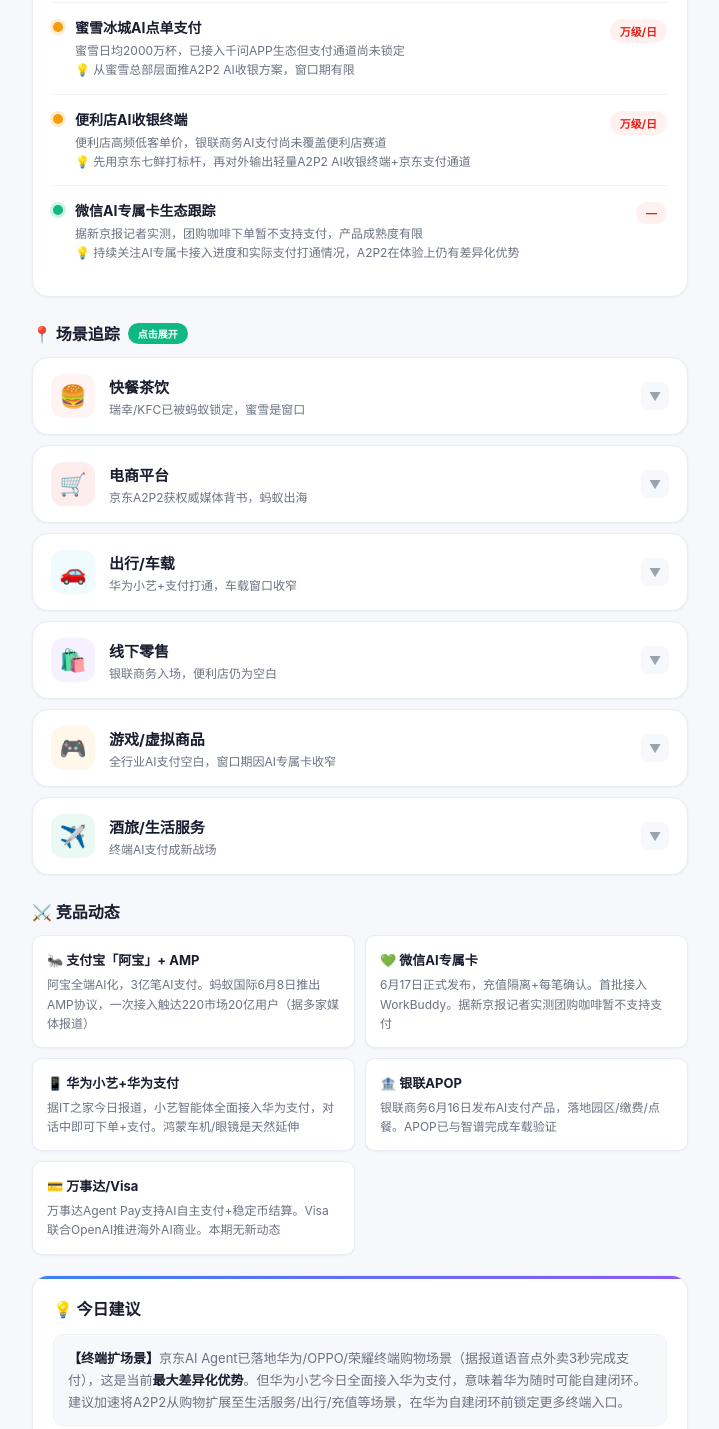
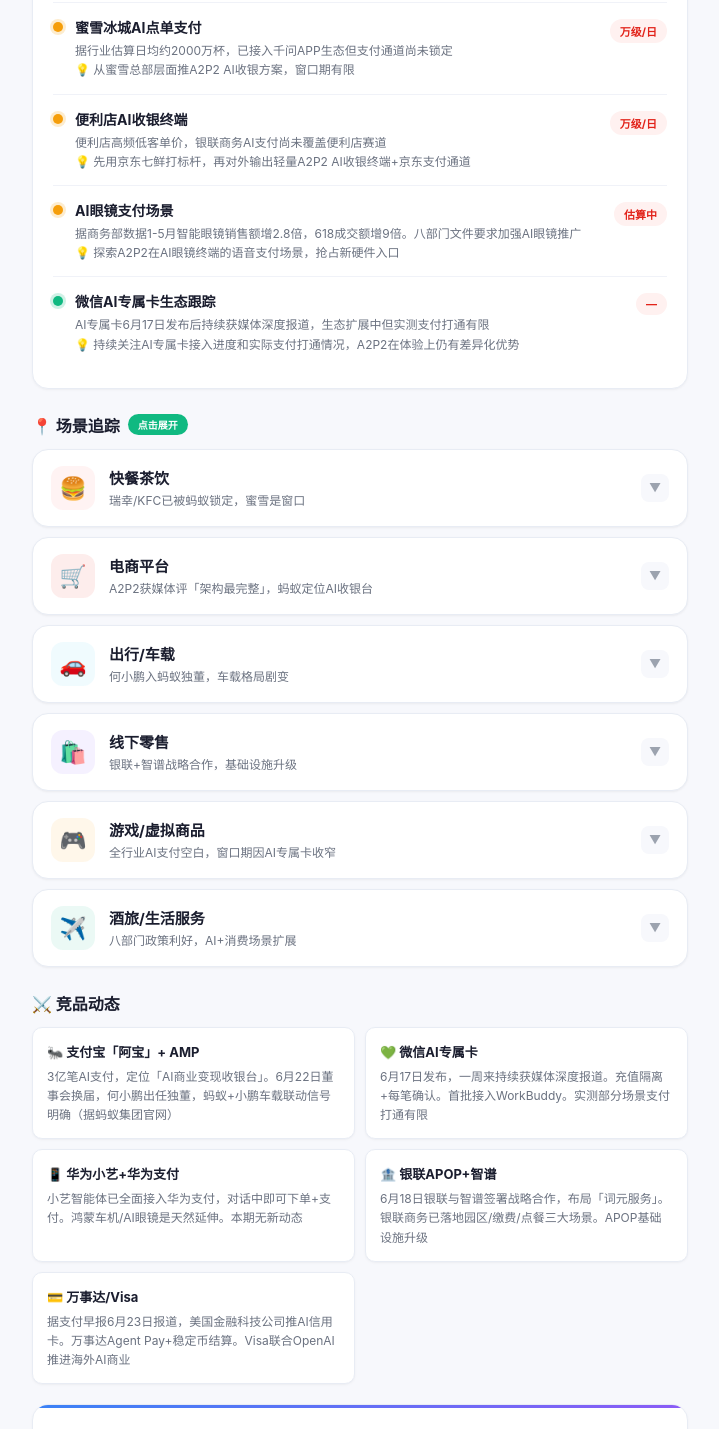
Before and after one commit to Xixixi-coder/ai-payment-radar, a plain HTML site: page index.html in a window 1280 px wide. Shown: the part 1220-2649 px from the top of the page, without its empty margins (280-999 px from the left). Drawn offline with Linux system fonts and the light colour scheme.

Commit message:
daily: 6月23日雷达更新 — 何小鹏入蚂蚁独董，车载格局剧变+八部门AI消费政策

```diff
--- a/index.html
+++ b/index.html
@@ -690,38 +690,38 @@
 // DATA — cron job replaces this block each day
 // ============================================================
 const REPORT = {
-  date: "2026年6月18日 周四",
-  week: 25,
+  date: "2026年6月23日 周二",
+  week: 26,
   stats: { high: 3, scenes: 12, news: 8, compete: 5 },
 
   summary: {
-    text: "今日AI支付赛道<strong>最大变量</strong>：华为小艺智能体<span class='highlight'>全面接入华为支付</span>，实现对话中直接下单+支付，手机终端AI支付玩家再添一极。叠加昨日微信支付AI专属卡正式发布（据新京报记者实测团购咖啡暂不支持支付），以及蚂蚁国际AMP协议推向<span class='highlight'>220个跨境市场</span>，AI支付战场从国内App层扩展至<strong>终端OS层+跨境层</strong>。京东方面，A2P2协议本周连获央广财经等权威媒体报道，京东AI Agent已落地华为/OPPO/荣耀终端语音购物——<span class='highlight'>终端侧是京东当前最大优势</span>，需加速将支付闭环从购物扩展至更多场景。",
+    text: "今日AI支付赛道<strong>最大变量</strong>：蚂蚁集团6月22日完成董事会换届，<span class='highlight'>小鹏汽车董事长何小鹏出任蚂蚁独董</span>，蚂蚁+小鹏车载AI支付联动信号明确（小鹏APP启停支付已由蚂蚁Antom支持）。叠加商务部等八部门6月18日发布<span class='highlight'>《AI+消费》实施意见</span>，首次将移动支付纳入AI消费场景，以及银联6月18日与智谱签署战略合作布局「词元服务」——<strong>政策+资本+标准三重信号共振</strong>。京东方面，A2P2协议已获多家权威媒体评为「四层架构更完整」，但<span class='highlight'>何小鹏入局蚂蚁意味着小鹏车载支付可能倒向蚂蚁</span>，车载赛道窗口期进一步收窄。",
     tags: [
-      { text: "华为小艺接入支付", type: "red" },
-      { text: "微信AI专属卡实测受限", type: "amber" },
-      { text: "蚂蚁AMP出海220市场", type: "blue" },
-      { text: "京东终端侧优势需扩大", type: "green" }
+      { text: "何小鹏入局蚂蚁", type: "red" },
+      { text: "八部门AI+消费政策", type: "blue" },
+      { text: "银联+智谱战略合作", type: "amber" },
+      { text: "车载窗口期再收窄", type: "green" }
     ]
   },
 
   news: [
     {
-      title: "小艺智能体全面接入华为支付",
-      summary: "据IT之家报道，华为小艺智能体全面接入华为支付，用户在对话中即可完成下单与支付全链路，手机终端AI支付再添一极。",
-      source: "IT之家",
-      time: "今天"
-    },
-    {
-      title: "微信支付AI专属卡正式发布",
-      summary: "据新京报报道，6月17日微信支付正式发布AI专属卡，内置于微信零钱，首批接入WorkBuddy智能体。记者实测团购咖啡下单暂不支持支付。",
-      source: "新京报/证券时报",
+      title: "何小鹏出任蚂蚁集团独立董事",
+      summary: "据蚂蚁集团官网6月22日更新，董事会完成换届，小鹏汽车董事长何小鹏获聘独董。小鹏APP启停支付已由蚂蚁Antom支持，车载AI支付联动信号明确。",
+      source: "蚂蚁集团官网/多家媒体",
       time: "昨天"
     },
     {
-      title: "京东科技携A2P2亮相国际金融展",
-      summary: "据央广财经报道，京东科技亮相2026国际金融展，展示A2P2智能体自主支付协议，以数字金融促进金融「五篇大文章」协同发展。",
-      source: "央广财经",
-      time: "昨天"
+      title: "八部门发文将移动支付纳入AI消费场景",
+      summary: "据移动支付网报道，商务部等八部门6月18日发布《关于加快AI+消费发展的实施意见》，首次将移动支付写入AI消费新场景，并要求加强AI眼镜等研发推广。",
+      source: "移动支付网/商务部",
+      time: "上周"
+    },
+    {
+      title: "银联与智谱签署战略合作协议",
+      summary: "据报道，6月18日中国银联与智谱在北京签署战略合作协议，布局「词元服务」。银联董事长董俊峰、智谱创始人出席，AI支付基础设施升级提速。",
+      source: "头条搜索/行业媒体",
+      time: "上周"
     }
   ],
 
@@ -735,22 +735,22 @@
     },
     {
       level: "high",
-      scene: "华为/OPPO终端AI支付扩展",
-      reason: "京东AI Agent已接入华为小艺/OPPO小布/荣耀终端，但目前仅限购物场景",
-      action: "将A2P2支付能力从京东购物扩展至终端内生活服务（外卖/出行/充值），抢占终端支付标准",
-      value: "百万级/日"
+      scene: "蔚来车载AI支付（紧迫性再升级）",
+      reason: "何小鹏入局蚂蚁独董，小鹏车载支付或倒向蚂蚁；蔚来成为非鸿蒙非蚂蚁系最大独立车企",
+      action: "本周内启动蔚来A2P2车载SDK POC签约，锁定非蚂蚁非华为阵营最大标的",
+      value: "十万级/日"
     },
     {
       level: "high",
-      scene: "车载AI支付标准",
-      reason: "华为小艺已接入支付，鸿蒙车机是天然延伸；蔚来/小鹏车机支付链路仍未标准化",
-      action: "与蔚来/小鹏签A2P2车载SDK POC，抢在华为支付+鸿蒙车机闭环前占位",
-      value: "十万级/日"
+      scene: "华为/OPPO终端AI支付扩展",
+      reason: "京东AI Agent已接入华为小艺/OPPO小布/荣耀终端，但目前仅限购物场景",
+      action: "借八部门AI+消费政策东风，将A2P2从购物扩展至终端内生活服务/出行/充值等场景",
+      value: "百万级/日"
     },
     {
       level: "mid",
       scene: "蜜雪冰城AI点单支付",
-      reason: "蜜雪日均2000万杯，已接入千问APP生态但支付通道尚未锁定",
+      reason: "据行业估算日均约2000万杯，已接入千问APP生态但支付通道尚未锁定",
       action: "从蜜雪总部层面推A2P2 AI收银方案，窗口期有限",
       value: "万级/日"
     },
@@ -762,9 +762,16 @@
       value: "万级/日"
     },
     {
+      level: "mid",
+      scene: "AI眼镜支付场景",
+      reason: "据商务部数据1-5月智能眼镜销售额增2.8倍，618成交额增9倍。八部门文件要求加强AI眼镜推广",
+      action: "探索A2P2在AI眼镜终端的语音支付场景，抢占新硬件入口",
+      value: "估算中"
+    },
+    {
       level: "low",
       scene: "微信AI专属卡生态跟踪",
-      reason: "据新京报记者实测，团购咖啡下单暂不支持支付，产品成熟度有限",
+      reason: "AI专属卡6月17日发布后持续获媒体深度报道，生态扩展中但实测支付打通有限",
       action: "持续关注AI专属卡接入进度和实际支付打通情况，A2P2在体验上仍有差异化优势",
       value: "—"
     }
@@ -803,13 +810,13 @@
           name: "蜜雪冰城",
           opp: "mid",
           oppLabel: "窗口期",
-          desc: "据行业估算日均约2000万杯，已接入千问APP生态。加盟模式为主，支付通道尚未锁定。",
+          desc: "据行业估算日均约2000万杯，已接入千问APP生态。近期投10亿升级现磨咖啡（据多家媒体报道），支付通道尚未锁定。",
           tags: [
             { text: "🔶 行业估算", type: "volume" },
             { text: "千问APP接入", type: "tech" },
             { text: "支付待定", type: "pay" }
           ],
-          oppBox: { type: "mid", title: "🟡 窗口期商机", desc: "蜜雪已接入千问但支付通道未锁定。体量巨大，建议从总部层面尽快推A2P2 AI收银方案。" }
+          oppBox: { type: "mid", title: "🟡 窗口期商机", desc: "蜜雪已接入千问但支付通道未锁定。近期大举投资咖啡升级，业务扩张期更易切入。建议从总部层面推A2P2 AI收银方案。" }
         }
       ]
     },
@@ -817,13 +824,13 @@
       icon: "🛒",
       color: "#E2231A",
       name: "电商平台",
-      summary: "京东A2P2获权威媒体背书，蚂蚁出海",
+      summary: "A2P2获媒体评「架构最完整」，蚂蚁定位AI收银台",
       items: [
         {
           name: "京东A2P2协议（自有）",
           opp: "low",
           oppLabel: "自有",
-          desc: "6月11日发布国内首个智能体自主支付协议A2P2。据央广财经报道，京东科技携A2P2亮相2026国际金融展。京东AI Agent已接入华为/OPPO/荣耀终端，语音点外卖最快3秒完成支付。",
+          desc: "6月11日发布国内首个智能体自主支付协议A2P2。据多家媒体评价「四层架构更完整」。京东AI Agent已接入华为/OPPO/荣耀终端，语音点外卖最快3秒完成支付。",
           tags: [
             { text: "A2P2协议", type: "tech" },
             { text: "华为/OPPO/荣耀终端", type: "tech" },
@@ -835,13 +842,13 @@
           name: "支付宝「阿宝」+ AMP出海",
           opp: "low",
           oppLabel: "竞品",
-          desc: "6月16日阿宝全端上线，累计3亿笔AI支付。据多家媒体报道，蚂蚁国际6月8日推出AMP协议（移动智能体支付协议），一次接入触达220个市场、20亿用户、1.5亿商户。",
+          desc: "据多家媒体分析，支付宝AI支付3亿笔交易背后「意在成为AI商业变现收银台」。蚂蚁国际AMP协议已推向220个市场。6月22日蚂蚁完成董事会换届，何小鹏入局独董。",
           tags: [
-            { text: "3亿笔+220市场", type: "volume" },
+            { text: "3亿笔+AI收银台", type: "volume" },
             { text: "AMP跨境协议", type: "tech" },
             { text: "支付宝", type: "pay" }
           ],
-          oppBox: { type: "low", title: "🟢 最大竞品升级", desc: "蚂蚁不仅国内3亿笔领先，AMP协议已将AI支付推向跨境。A2P2需思考国际化路线图，否则蚂蚁将在全球范围内形成标准锁定。" }
+          oppBox: { type: "low", title: "🟢 最大竞品战略升级", desc: "蚂蚁不仅国内3亿笔领先，更明确定位为「AI商业变现收银台」。何小鹏入局独董，蚂蚁+小鹏车载联动已有实质基础（Antom支持小鹏启停支付）。" }
         }
       ]
     },
@@ -849,30 +856,30 @@
       icon: "🚗",
       color: "#4CC9F0",
       name: "出行/车载",
-      summary: "华为小艺+支付打通，车载窗口收窄",
+      summary: "何小鹏入蚂蚁独董，车载格局剧变",
       items: [
         {
-          name: "华为小艺+华为支付",
-          opp: "mid",
-          oppLabel: "新竞品",
-          desc: "据IT之家今日报道，小艺智能体全面接入华为支付，对话中即可完成下单与支付。鸿蒙车机搭载小艺，车载支付闭环已具雏形。",
+          name: "小鹏+蚂蚁联动",
+          opp: "low",
+          oppLabel: "竞品升级",
+          desc: "6月22日何小鹏出任蚂蚁独董（据蚂蚁集团官网）。小鹏XPENG APP启停支付已由蚂蚁Antom支持。蚂蚁AI+小鹏车载支付闭环概率大增。",
           tags: [
-            { text: "终端原生", type: "tech" },
-            { text: "华为支付", type: "pay" }
+            { text: "独董+Antom支付", type: "tech" },
+            { text: "蚂蚁+小鹏", type: "pay" }
           ],
-          oppBox: { type: "mid", title: "🟡 新变量出现", desc: "⚠️ 华为小艺+华为支付打通，鸿蒙车机是天然延伸。如果华为率先在车机实现语音支付闭环，A2P2的车载差异化空间将大幅收窄。需加速车企合作。" }
+          oppBox: { type: "low", title: "🟢 小鹏或倒向蚂蚁阵营", desc: "何小鹏入局蚂蚁独董，加上Antom已支持小鹏APP支付，小鹏车载AI支付选择蚂蚁体系概率极高。A2P2需将车载重心转向蔚来等独立车企。" }
         },
         {
-          name: "蔚来/小鹏车机",
+          name: "蔚来车机",
           opp: "high",
           oppLabel: "高优",
-          desc: "非鸿蒙系车企车机支付链路仍未标准化。银联APOP虽已与智谱+极豆车载验证，但标准未锁定。华为支付打通增加了紧迫性。",
+          desc: "小鹏或倒向蚂蚁后，蔚来成为非鸿蒙非蚂蚁系最大独立新势力车企。车机支付链路仍未标准化。",
           tags: [
-            { text: "新势力300万+保有量", type: "volume" },
+            { text: "独立阵营最大标的", type: "volume" },
             { text: "车载NLU", type: "tech" },
             { text: "标准待定", type: "pay" }
           ],
-          oppBox: { type: "high", title: "🔴 高优商机（紧迫性升级）", desc: "华为小艺+支付已打通，鸿蒙车机闭环在即。非鸿蒙系车企（蔚来/小鹏）成为A2P2最后的差异化战场。建议本月内启动POC签约。" }
+          oppBox: { type: "high", title: "🔴 高优商机（格局剧变）", desc: "何小鹏入蚂蚁+华为自建支付闭环后，蔚来成为A2P2车载赛道「最后的独立标的」。建议本周内启动蔚来POC签约，月底前锁定。" }
         }
       ]
     },
@@ -880,25 +887,25 @@
       icon: "🛍️",
       color: "#8B5CF6",
       name: "线下零售",
-      summary: "银联商务入场，便利店仍为空白",
+      summary: "银联+智谱战略合作，基础设施升级",
       items: [
         {
-          name: "银联商务AI支付",
+          name: "银联+智谱战略合作",
           opp: "low",
           oppLabel: "竞品",
-          desc: "6月16日正式发布AI支付产品，基于银联APOP协议。已落地园区食品预定、云缴费、AI点餐三大场景。本期无新动态。",
+          desc: "据报道6月18日银联与智谱签署战略合作协议，布局「词元服务」。银联APOP+智谱大模型能力，AI支付基础设施进一步强化。",
           tags: [
-            { text: "三大场景", type: "volume" },
+            { text: "词元服务", type: "tech" },
             { text: "APOP协议", type: "tech" },
             { text: "银联", type: "pay" }
           ],
-          oppBox: { type: "low", title: "🟢 新竞品关注", desc: "银联商务依托APOP协议入场，覆盖园区/缴费/点餐。需关注其商户拓展速度。" }
+          oppBox: { type: "low", title: "🟢 竞品基建升级", desc: "银联与智谱战略绑定，APOP+大模型底座更完整。银联商务已落地园区/缴费/点餐三大场景，需关注其商户拓展速度。" }
         },
         {
           name: "便利蜂/7-11",
           opp: "mid",
           oppLabel: "跟进",
-          desc: "便利店高频低客单价，自助收银已普及但无AI收银方案。各家均未覆盖便利店赛道。",
+          desc: "便利店高频低客单价，自助收银已普及但无AI收银方案。各家均未覆盖便利店赛道。本期无新动态。",
           tags: [
             { text: "高频低客单", type: "volume" },
             { text: "自助POS", type: "tech" },
@@ -918,7 +925,7 @@
           name: "网易游戏",
           opp: "high",
           oppLabel: "高优",
-          desc: "暂无公开数据显示网易游戏有AI支付计划。AI战略仍聚焦研发效率和NPC玩法，支付环节为传统流程。",
+          desc: "暂无公开数据显示网易游戏有AI支付计划。AI战略仍聚焦研发效率和NPC玩法，支付环节为传统流程。本期无新动态。",
           tags: [
             { text: "体量巨大", type: "volume" },
             { text: "AI用于研发非支付", type: "tech" },
@@ -930,13 +937,13 @@
           name: "腾讯游戏",
           opp: "mid",
           oppLabel: "关注",
-          desc: "微信AI专属卡6月17日正式发布，但据新京报记者实测部分场景暂不支持支付。腾讯游戏接入自家AI支付只是时间问题。",
+          desc: "微信AI专属卡6月17日发布后持续获媒体深度报道。据新京报记者实测部分场景暂不支持支付。腾讯游戏完全接入尚需时日。",
           tags: [
             { text: "体量巨大", type: "volume" },
             { text: "AI专属卡已发布", type: "tech" },
             { text: "微信支付", type: "pay" }
           ],
-          oppBox: { type: "mid", title: "🟡 威胁升级但尚有缓冲", desc: "AI专属卡虽已发布，但记者实测部分场景支付未通。腾讯游戏完全接入尚需时日，但窗口期确实在收窄。" }
+          oppBox: { type: "mid", title: "🟡 威胁升级但尚有缓冲", desc: "AI专属卡发布一周，媒体持续深度报道。实测支付打通仍有限，但生态扩展加速中。窗口期确在收窄。" }
         }
       ]
     },
@@ -944,24 +951,24 @@
       icon: "✈️",
       color: "#10B981",
       name: "酒旅/生活服务",
-      summary: "终端AI支付成新战场",
+      summary: "八部门政策利好，AI+消费场景扩展",
       items: [
         {
           name: "携程/东方航空",
           opp: "mid",
           oppLabel: "跟进",
-          desc: "携程AI助手支持对话查票，支付环节仍跳转传统收银台。本期无新动态。",
+          desc: "携程AI助手支持对话查票，支付环节仍跳转传统收银台。八部门AI+消费政策可能加速酒旅场景AI支付落地。",
           tags: [
             { text: "千问APP接入", type: "tech" },
             { text: "支付跳转", type: "pay" }
           ],
-          oppBox: { type: "mid", title: "🟡 跟进商机", desc: "酒旅场景支付未锁定。A2P2可提供「帮我订票」→L3自主支付→语音确认全流程。" }
+          oppBox: { type: "mid", title: "🟡 政策利好", desc: "八部门AI+消费政策首次将移动支付纳入AI消费场景。酒旅是重点方向，A2P2可借政策东风推动落地。" }
         },
         {
           name: "美团外卖/闪购",
           opp: "mid",
           oppLabel: "跟进",
-          desc: "美团已接入微信AI专属卡首批生态，但据新京报实测部分场景支付未通。日均超6000万单（据行业估算）。",
+          desc: "美团已接入微信AI专属卡首批生态。AI专属卡发布一周，媒体报道生态扩展中。日均超6000万单（据行业估算）。",
           tags: [
             { text: "🔶 行业估算6000万单/日", type: "volume" },
             { text: "微信AI专属卡", type: "tech" },
@@ -974,17 +981,17 @@
   ],
 
   competitors: [
-    { icon: "🐜", name: "支付宝「阿宝」+ AMP", desc: "阿宝全端AI化，3亿笔AI支付。蚂蚁国际6月8日推出AMP协议，一次接入触达220市场20亿用户（据多家媒体报道）" },
-    { icon: "💚", name: "微信AI专属卡", desc: "6月17日正式发布，充值隔离+每笔确认。首批接入WorkBuddy。据新京报记者实测团购咖啡暂不支持支付" },
-    { icon: "📱", name: "华为小艺+华为支付", desc: "据IT之家今日报道，小艺智能体全面接入华为支付，对话中即可下单+支付。鸿蒙车机/眼镜是天然延伸" },
-    { icon: "🏦", name: "银联APOP", desc: "银联商务6月16日发布AI支付产品，落地园区/缴费/点餐。APOP已与智谱完成车载验证" },
-    { icon: "💳", name: "万事达/Visa", desc: "万事达Agent Pay支持AI自主支付+稳定币结算。Visa联合OpenAI推进海外AI商业。本期无新动态" }
+    { icon: "🐜", name: "支付宝「阿宝」+ AMP", desc: "3亿笔AI支付，定位「AI商业变现收银台」。6月22日董事会换届，何小鹏出任独董，蚂蚁+小鹏车载联动信号明确（据蚂蚁集团官网）" },
+    { icon: "💚", name: "微信AI专属卡", desc: "6月17日发布，一周来持续获媒体深度报道。充值隔离+每笔确认。首批接入WorkBuddy。实测部分场景支付打通有限" },
+    { icon: "📱", name: "华为小艺+华为支付", desc: "小艺智能体已全面接入华为支付，对话中即可下单+支付。鸿蒙车机/AI眼镜是天然延伸。本期无新动态" },
+    { icon: "🏦", name: "银联APOP+智谱", desc: "6月18日银联与智谱签署战略合作，布局「词元服务」。银联商务已落地园区/缴费/点餐三大场景。APOP基础设施升级" },
+    { icon: "💳", name: "万事达/Visa", desc: "据支付早报6月23日报道，美国金融科技公司推AI信用卡。万事达Agent Pay+稳定币结算。Visa联合OpenAI推进海外AI商业" }
   ],
 
   suggestions: [
-    "<strong>【终端扩场景】</strong>京东AI Agent已落地华为/OPPO/荣耀终端购物场景（据报道语音点外卖3秒完成支付），这是当前<strong>最大差异化优势</strong>。但华为小艺今日全面接入华为支付，意味着华为随时可能自建闭环。建议加速将A2P2从购物扩展至生活服务/出行/充值等场景，在华为自建闭环前锁定更多终端入口。",
-    "<strong>【车载加速】</strong>华为小艺+华为支付打通后，<strong>鸿蒙车机支付闭环在即</strong>。非鸿蒙系车企（蔚来/小鹏）是A2P2最后的差异化车载战场。建议6月内启动与蔚来/小鹏的A2P2车载SDK POC签约，抢在华为之前占位。",
-    "<strong>【游戏窗口】</strong>微信AI专属卡虽已发布但据记者实测部分场景暂不支持支付，腾讯游戏完全接入尚需时日。<strong>网易游戏</strong>AI支付仍为空白——这是「时间差」最大的赛道，建议本周BD接触网易游戏商务，先下一城。"
+    "<strong>【蔚来紧急签约】</strong>何小鹏入局蚂蚁独董后，<strong>小鹏车载支付大概率倒向蚂蚁阵营</strong>（Antom已支持小鹏APP）。蔚来成为A2P2车载赛道「最后的独立大标的」。建议<strong>本周内</strong>启动蔚来A2P2车载SDK POC签约，否则蚂蚁可能通过何小鹏影响力向蔚来渗透。",
+    "<strong>【政策借力】</strong>商务部等八部门<strong>《AI+消费》实施意见</strong>首次将移动支付纳入AI消费场景。建议以此为契机，推动A2P2与政策对齐——申报AI+消费试点，争取政策补贴覆盖A2P2终端部署。同时关注AI眼镜赛道（1-5月销售额增2.8倍），探索A2P2在新硬件入口的可能性。",
+    "<strong>【游戏窗口】</strong>微信AI专属卡发布一周，媒体持续深度报道但实测支付打通仍有限。<strong>网易游戏</strong>AI支付仍为纯空白——这是「时间差」最大的赛道。建议本周BD接触网易游戏商务，用A2P2 L3的游戏内语音充值/道具购买能力打动对方。"
   ]
 };
 
```
